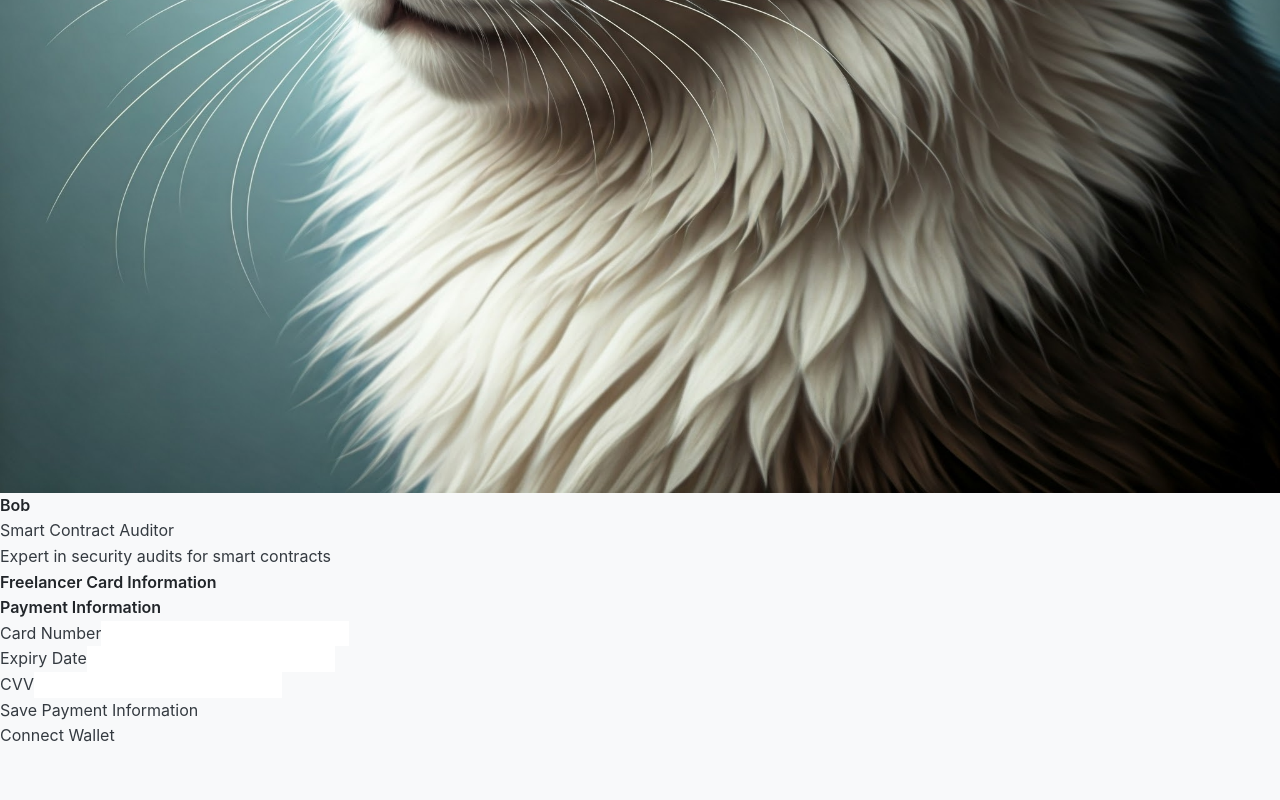
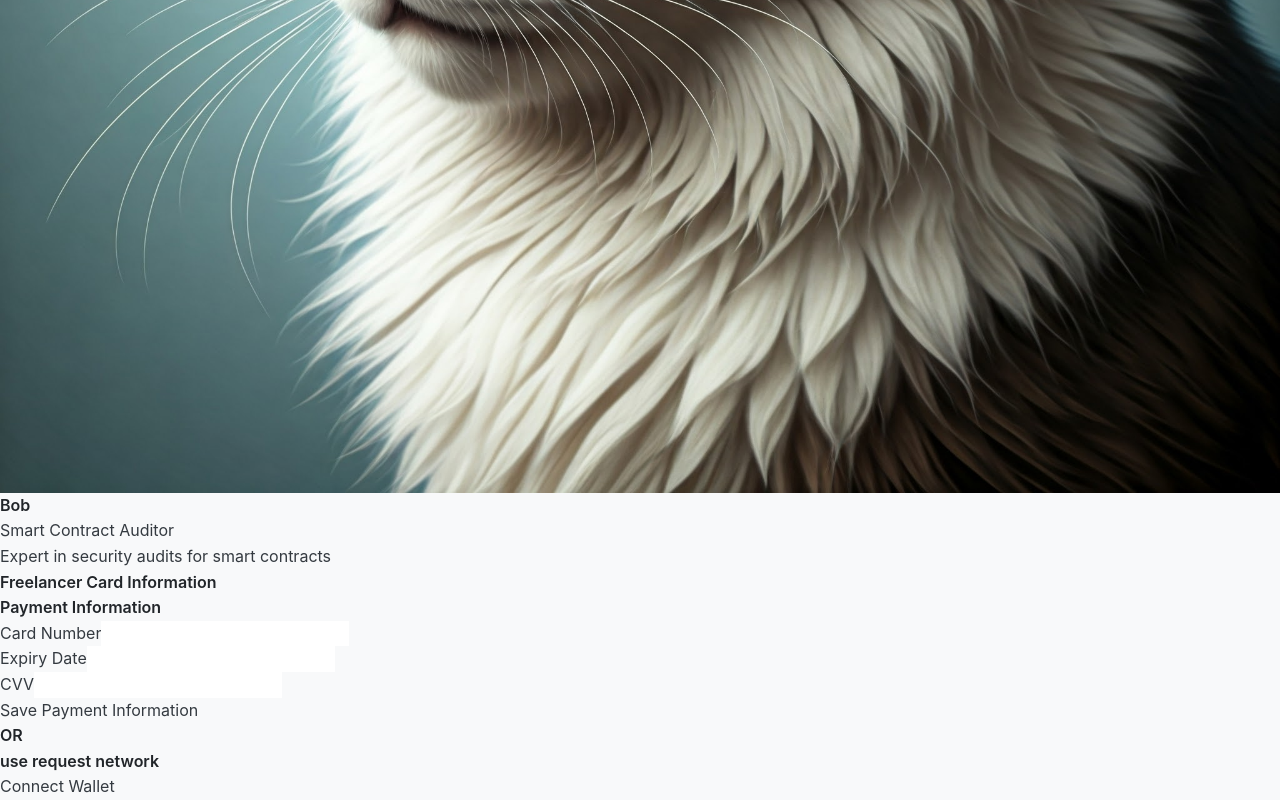
Before and after one commit to Buildathonzx/web3lancer, a Next.js app: page / in a window 1280 px wide. Shown: the part 6847-7647 px from the top of the page. Before the commit the page ends 7596 px from the top, so only its background shows below. Built offline with nearby package versions, Linux system fonts and the light colour scheme; what @requestnetwork/request-client.js, @requestnetwork/web3-signature would draw is missing.

Commit message:
feat: update project files

```diff
--- a/src/app/page.tsx
+++ b/src/app/page.tsx
@@ -174,6 +174,9 @@
                         <div className="grid grid-cols-1 md:grid-cols-2 lg:grid-cols-3 gap-4"> {/* Adjust grid as needed */}
                             <PaymentCard />
                         </div>
+                        <h2 className="text-xl font-semibold mb-4">OR</h2>
+
+                        <h4 className="text-xl font-semibold mb-4">use request network</h4>
                         <div className="mt-4">
                             <ConnectWalletButton /> {/* Reconnect Wallet Button */}
                         </div>
```
